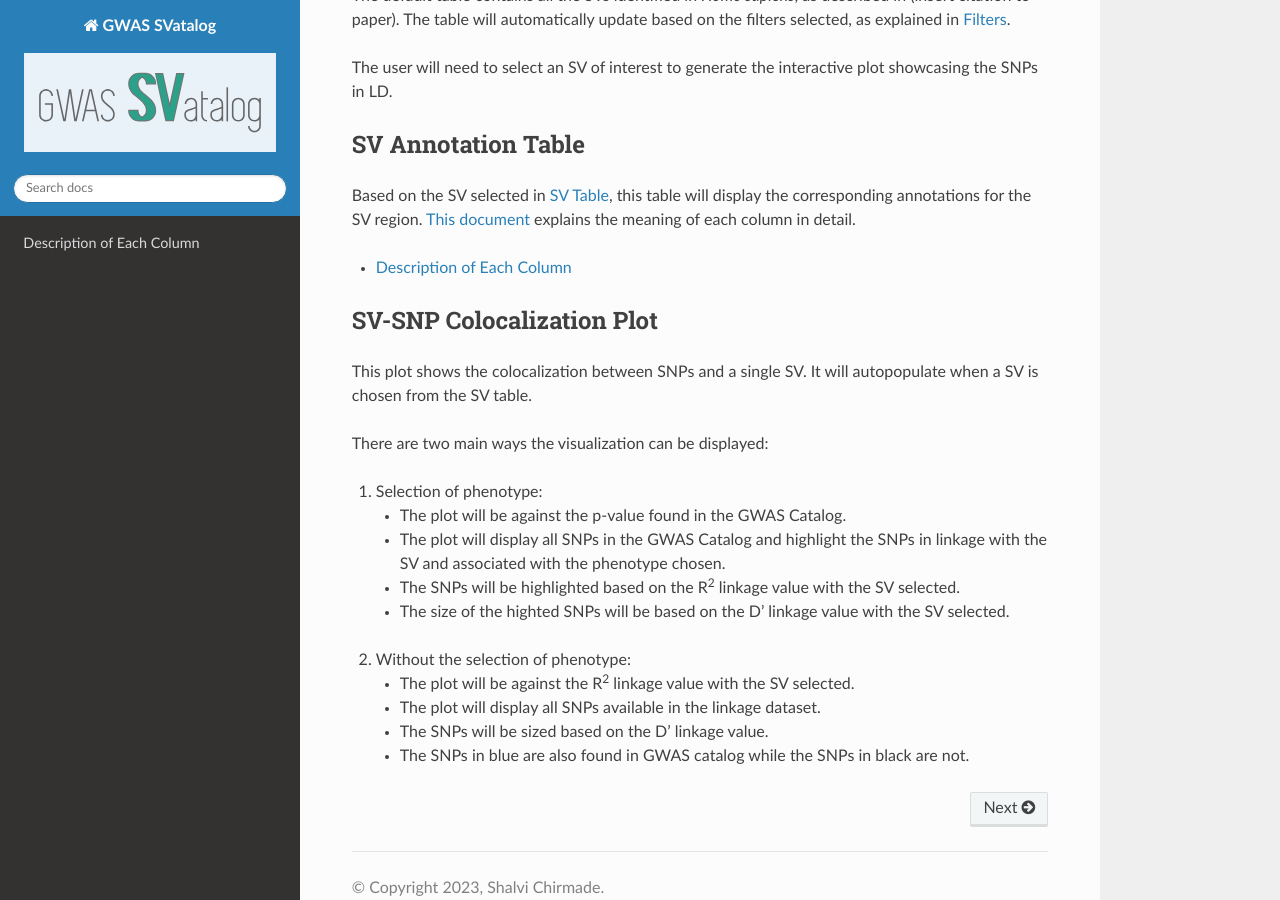
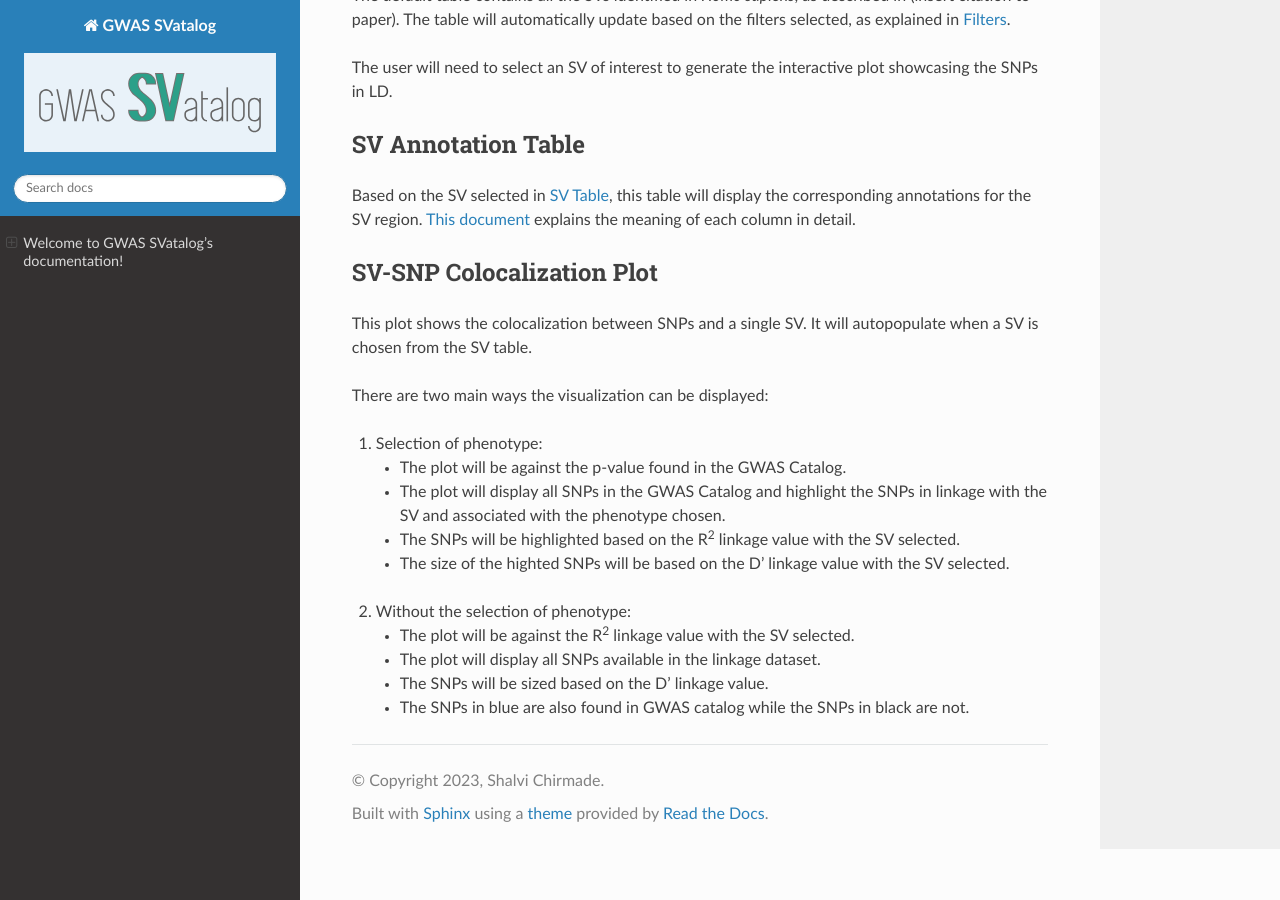
Before and after one commit to shalvichirmade/gwas-svatalog-docs, a Sphinx documentation site: the page built from source/index.rst, in a window 1280 px wide and 900 px high, scrolled down 1158 px. Built offline with Sphinx 7.4.7 and the Read the Docs theme 2.0.0, drawn with Linux system fonts in a browser that asks for light colours; part of the change alters nothing that is shown.

```diff
--- a/source/index.rst
+++ b/source/index.rst
@@ -62,10 +62,6 @@ Based on the SV selected in `SV Table`_, this table will display the correspondi
    Add image of annotation table section here
 
 
-.. toctree::
-
-   annotation
-
 
 SV-SNP Colocalization Plot
 -------------------------------
```
